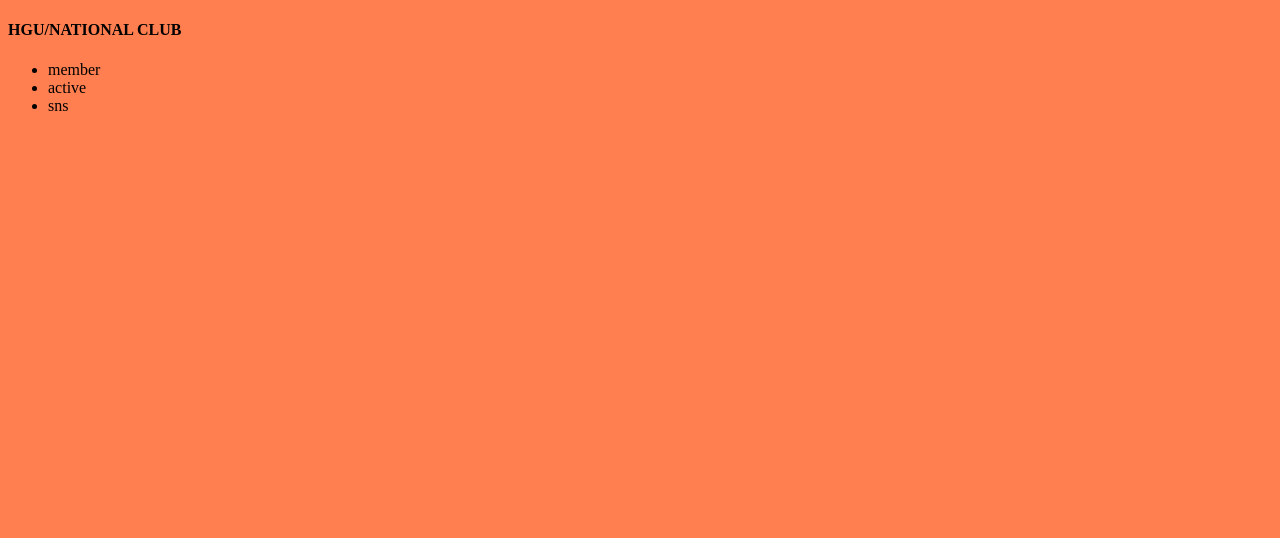
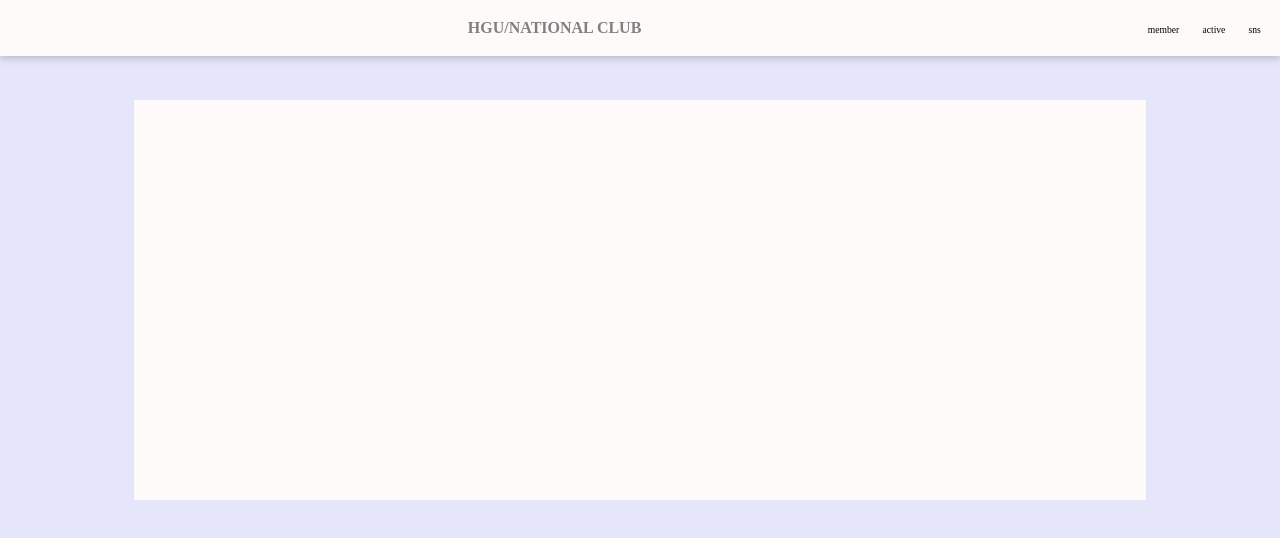
Before and after one commit to aberyoya/aberyoya.github.io, a plain HTML site: page index.html in a window 1280 px wide. Drawn offline with Linux system fonts and the light colour scheme.

Commit message:
Update circle-in.css

```diff
--- a/circle-in.css
+++ b/circle-in.css
@@ -1,3 +1,35 @@
 body {
-  background: coral;
+  background:  #e6e6fa;
 }
+
+/* ヘッダー */
+.header {
+ position: absolute;
+ top: 0;
+ left: 0;
+ width: 100%;
+ height: 7%;
+ background: snow;
+ display: flex;
+ align-items: center;
+ justify-content: flex-end;
+ box-shadow: 0 3px 7px #bcbccc;
+}
+.header h4{
+  font-family: 'Playfair Display', serif;
+  color: gray;
+  width: 50%;
+}
+.header-menu li {
+  font-family: 'Playfair Display', serif;
+  display: inline-block;
+  font-size: 0.6em;
+  margin-right: 2em
+}
+.topwrapper {
+  width: 80%;
+  height: 400px;
+  margin: 0 auto;
+  background: snow;
+  margin-top: 100px;
+}
```
